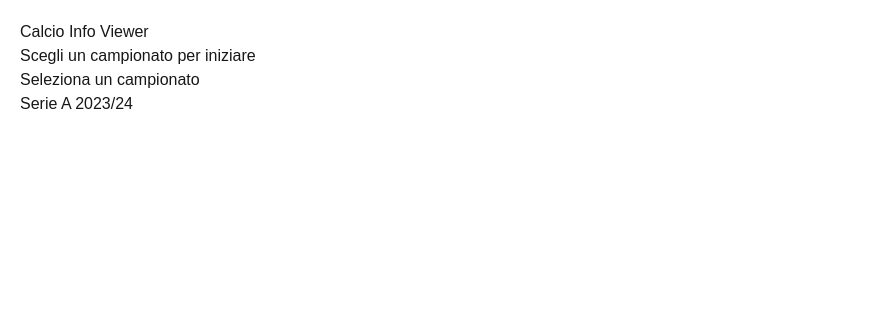
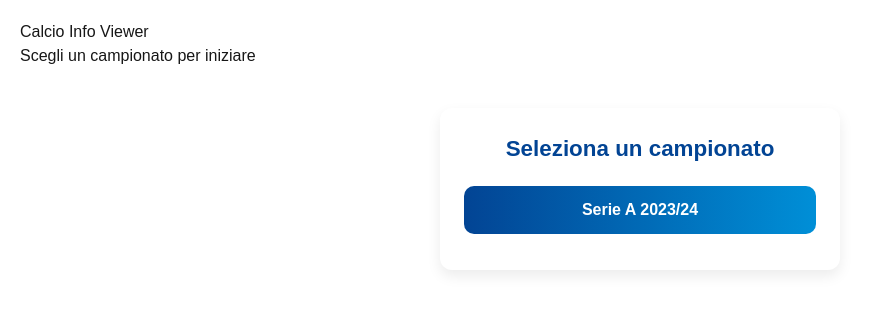
Before and after one commit to ItaloCoppolella/Football_News, a Next.js app: page / in a window 1280 px wide. Shown: the top 312 px of the page, without its empty margins (0-874 px from the left). Built offline with nearby package versions, Linux system fonts and the light colour scheme.

Commit message:
import LeagueSelector.module.css + altre modifiche

```diff
--- a/app/components/LeagueSelector.js
+++ b/app/components/LeagueSelector.js
@@ -1,22 +1,22 @@
 // Permette all’utente di scegliere un campionato.
 
 import Link from "next/link";
+import styles from "./LeagueSelector.module.css";
 
 export default function LeagueSelector() {
   const leagues = [
-    {
-      id: "serie-a-2023",
-      label: "Serie A 2023/24"
-    }
+    { id: "serie-a-2023", label: "Serie A 2023/24" },
   ];
 
   return (
-    <div>
-      <h2>Seleziona un campionato</h2>
-      <ul>
+    <div className={styles.container}>
+      <h2 className={styles.title}>Seleziona un campionato</h2>
+      <ul className={styles.list}>
         {leagues.map((league) => (
-          <li key={league.id}>
-            <Link href={`/league/${league.id}`}>{league.label}</Link>
+          <li key={league.id} className={styles.item}>
+            <Link href={`/league/${league.id}`} className={styles.link}>
+              {league.label}
+            </Link>
           </li>
         ))}
       </ul>
```
